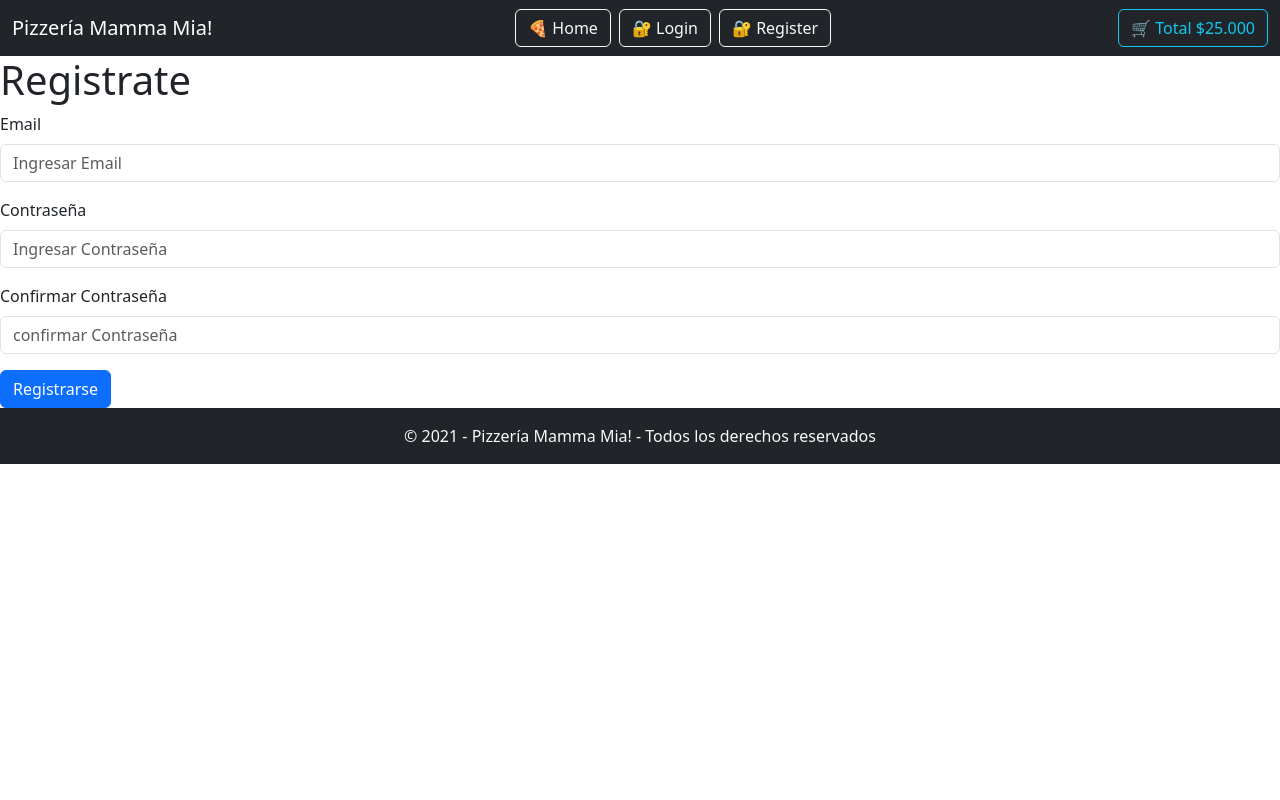
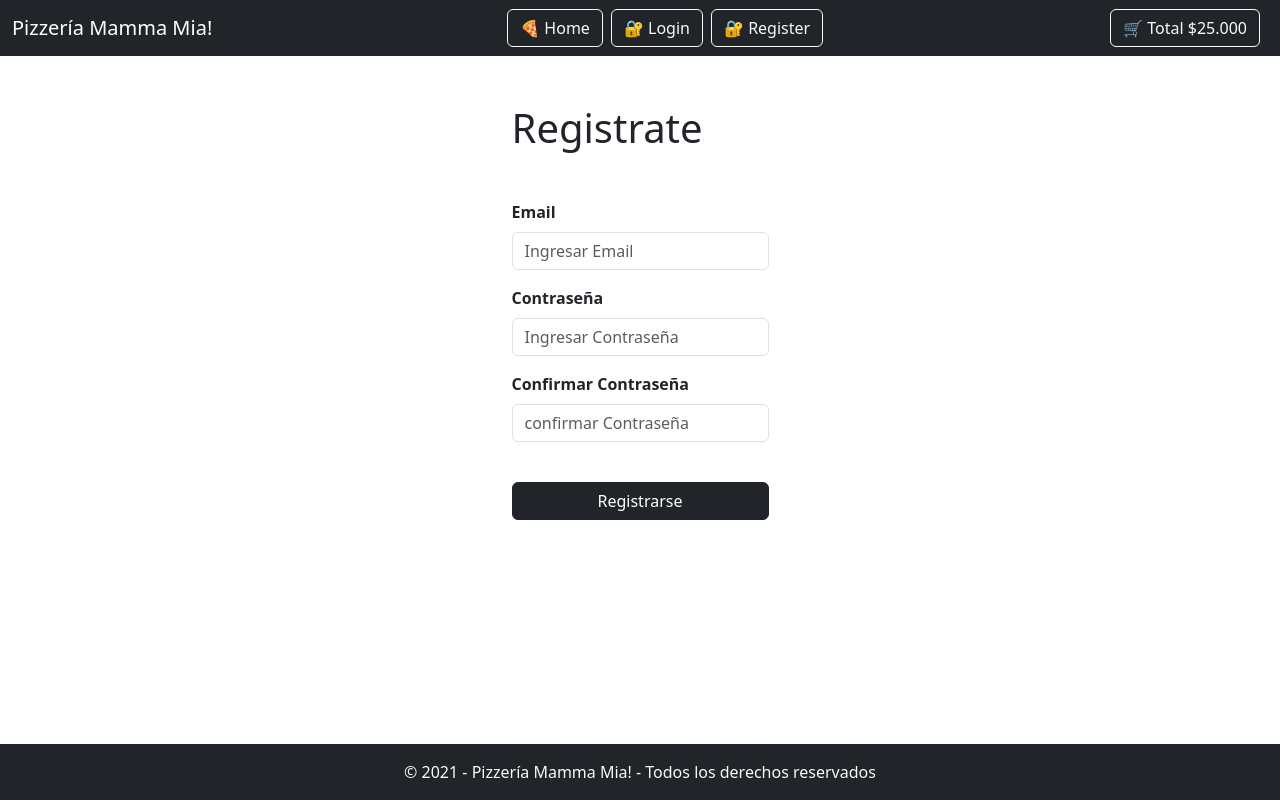
Before and after one commit to NatV1dal/Pizzeria-Mamma-Mia, a React (Vite) app: page /register in a window 1280 px wide. Built offline with nearby package versions, Linux system fonts and the light colour scheme.

Commit message:
configuracion componente Navbar

```diff
--- a/src/App.jsx
+++ b/src/App.jsx
@@ -17,9 +17,10 @@ function App() {
 
   return (
     <>
-    <div>
+    <div className="d-flex flex-column min-vh-100">
     <NavBar />
-
+    <main main className='flex-grow-1'>
+      <Container>
         <Routes>
           <Route path="/" element={<Home />}/>
           <Route path="/register" element={<Register />}/>
@@ -29,6 +30,9 @@ function App() {
           <Route path="/profile" element={<Profile />}/>
           <Route path="/*" element={<NotFound/>}/>
         </Routes>
+      </Container>
+    </main>
+
      <Footer />
     </div>
 
--- a/src/components/NavBar.jsx
+++ b/src/components/NavBar.jsx
@@ -1,5 +1,6 @@
 import { formatCurr } from "../utils/formatCurr";
 import { Navbar as BootstrapNavbar, Container, Button, Nav } from "react-bootstrap";
+import { Link } from "react-router-dom";
 
 function NavBar() {
     const total = 25000;
@@ -10,20 +11,21 @@ function NavBar() {
             <Container fluid className="d-flex justify-content-between">
                 <BootstrapNavbar.Brand>Pizzería Mamma Mia!</BootstrapNavbar.Brand>
                 <Nav>
-                    <Button variant="outline-light" className="me-2">🍕 Home</Button>
+                    <Link to="/" className="btn btn-outline-light me-2">🍕 Home</Link>
                     {token ? (
                         <>
-                            <Button variant="outline-light" className="me-2">🔐 Login</Button>
-                            <Button variant="outline-light">🔐 Register</Button>
+                            <Link to="login" className="btn btn-outline-light me-2">🔐 Login</Link>
+                            <Link to="register" className="btn btn-outline-light me-2">🔐 Register</Link>
                         </>
                     ) : (
                         <>
-                            <Button variant="outline-light" className="me-2">🔒 Logout</Button>
-                            <Button variant="outline-light">🔓 Profile</Button>
+                            <Link to="/" className="btn btn-outline-light me-2">🔒 Logout</Link>
+                            <Link to="profile" className="btn btn-outline-light me-2">🔓 Profile</Link>
+
                         </>
                     )}
                 </Nav>
-                <Button variant="outline-info">🛒 Total ${formatCurr(total)}</Button>
+                <Link to="cart" className="btn btn-outline-light me-2">🛒 Total ${formatCurr(total)}</Link>
             </Container>
         </BootstrapNavbar>
     );
--- a/src/data/pizzas.js
+++ b/src/data/pizzas.js
@@ -13,6 +13,6 @@ export const pizzas = async () => {
       img: "https://firebasestorage.googleapis.com/v0/b/apis-varias-mias.appspot.com/o/pizzeria%2Fpizza-1239077_640_cl.jpg?alt=media&token=6a9a33da-5c00-49d4-9080-784dcc87ec2c",
       ingredients: ["mozzarella", "tomates", "jamón", "orégano"],
       name: "napolitana",
-      price: 5950,
+      price: "5950",
     },
   ]
--- a/src/index.css
+++ b/src/index.css
@@ -20,12 +20,6 @@ a {
 }
 a:hover {
   color: #535bf2;
-}
-
-body {
-  margin: 0;
-  min-width: 320px;
-  min-height: 100vh;
 }
 
 h1 {
@@ -64,3 +58,10 @@ button:focus-visible {
     background-color: #f9f9f9;
   }
 }
+
+/*centrado de card */
+.col-md-4 {
+  display: flex;
+  justify-content: center;
+  align-items: center;
+}
--- a/src/pages/CardPizza.jsx
+++ b/src/pages/CardPizza.jsx
@@ -7,10 +7,10 @@ function CardPizza({ name, price, ingredients, img }) {
         <Card style={{ width: '20rem', marginBottom: '20px' }} className="shadow-sm">
             <Card.Img variant="top" src={img} alt={`Imagen de ${name}`} />
             <Card.Body>
-                <div className="fw-bold">Pizza {name}</div>
+                <div className="fw-bold fs-5">Pizza {name}</div>
                 <hr />
-                <Card.Subtitle className="mb-2 mt-4 text-muted text-center">Ingredientes:</Card.Subtitle>
-                <Card.Text className="mb-4 text-center fs-6">
+                <Card.Subtitle className="mb-2 mt-4 text-muted text-start">Ingredientes:</Card.Subtitle>
+                <Card.Text className="mb-4 text-start fs-6">
                 <ul className="list-unstyled">
                         {ingredients.map((ingredient, index) => (
                             <li key={index} className="ingredient">
@@ -20,7 +20,7 @@ function CardPizza({ name, price, ingredients, img }) {
                     </ul>
                 </Card.Text>
                 <hr />
-                <Card.Text className="mb-4 mt-2 text-center fs-5">
+                <Card.Text className="mb-4 mt-2 text-start fs-5 fw-bold">
                     <strong>Precio: </strong>${price.toLocaleString('es-CL')}
                 </Card.Text>
                 <div className="d-flex justify-content-between">
--- a/src/pages/Login.jsx
+++ b/src/pages/Login.jsx
@@ -38,14 +38,14 @@ const Login = () => {
   };
 
   return (
-    <div className="d-flex justify-content-center align-items-center vh-100">
+    <div className="d-flex justify-content-center align-items-center mt-5">
       <div>
-        <h1>Iniciar Sesión</h1>
+        <h1 className='mb-5'>Iniciar Sesión</h1>
         <Form className="formulario" onSubmit={validarDatos}>
           {error && <p className="text-danger">{errorMessage}</p>}
 
           <Form.Group className="mb-3" controlId="formBasicEmail">
-            <Form.Label>Email</Form.Label>
+            <Form.Label className="fw-bold">Email</Form.Label>
             <Form.Control
               type="email"
               placeholder="Ingresa tu correo"
@@ -55,7 +55,7 @@ const Login = () => {
           </Form.Group>
 
           <Form.Group className="mb-3" controlId="formBasicPass">
-            <Form.Label>Contraseña</Form.Label>
+            <Form.Label className="fw-bold">Contraseña</Form.Label>
             <Form.Control
               type="password"
               placeholder="Ingresa tu contraseña"
@@ -64,7 +64,7 @@ const Login = () => {
             />
           </Form.Group>
 
-          <Button variant="primary" type="submit">
+          <Button variant="dark" className="w-100 mt-4" type="submit">
             Ingresar
           </Button>
         </Form>
--- a/src/pages/Pizza.jsx
+++ b/src/pages/Pizza.jsx
@@ -1,4 +1,5 @@
 import { useState, useEffect } from "react"
+import { Container } from "react-bootstrap";
 import Button from 'react-bootstrap/Button';
 import Card from 'react-bootstrap/Card';
 
@@ -21,14 +22,16 @@ function Pizza() {
   }
 
   return (
-    <div className="d-flex justify-content-center mt-5">
+
+    <div className="row justify-content-center mt-4">
+      <div className="col-md-4 d-flex justify-content-center">
         <Card style={{ width: "20rem" }} className="shadow-sm">
           <Card.Img variant="top" src={pizza.img} alt={`Imagen de ${pizza.name}`} />
           <Card.Body>
             <Card.Title className="fw-bold">Pizza {pizza.name}</Card.Title>
             <hr className="pizza-divider" />
-          <Card.Subtitle className="mb-2 mt-4 text-muted text-center">Ingredientes:</Card.Subtitle>
-          <Card.Text className="mb-4 text-center fs-6">
+            <Card.Subtitle className="mb-2 mt-4 text-start text-muted">Ingredientes:</Card.Subtitle>
+            <Card.Text className="mb-4 text-start fs-6">
               <ul className="list-unstyled pizza-ingredients">
                 {pizza.ingredients.map((ingredient, index) => (
                   <li key={index} className="pizza-ingredient">
@@ -38,16 +41,17 @@ function Pizza() {
               </ul>
             </Card.Text>
             <hr className="pizza-divider" />
-          <Card.Text className="pizza-price">
+            <Card.Text className="pizza-desc">{pizza.desc}</Card.Text>
+            <Card.Text className="mb-4 mt-2 text-start fs-5 fw-bold">
               <strong>Precio: </strong>${pizza.price.toLocaleString("es-CL")}
             </Card.Text>
-          <Card.Text className="pizza-desc">{pizza.desc}</Card.Text>
             <Button variant="dark" className="pizza-button w-100">
             🛒 Añadir al carrito
             </Button>
           </Card.Body>
         </Card>
       </div>
+    </div>
   );
 }
 
--- a/src/pages/Register.jsx
+++ b/src/pages/Register.jsx
@@ -52,12 +52,14 @@ const Register = () => {
 
   return (
     <>
-    <h1>Registrate</h1>
+    <div className="d-flex justify-content-center align-items-center mt-5">
+        <div>
+        <h1 className='mb-5'>Registrate</h1>
     <Form className='formulario' onSubmit={validarDatos}>
     {error && <p className="text-danger">{errorMessage}</p>}
 
     <Form.Group className="mb-3" controlId="formBasicEmail">
-        <Form.Label>Email</Form.Label>
+        <Form.Label className="fw-bold">Email</Form.Label>
             <Form.Control
                 type="email"
                 placeholder="Ingresar Email"
@@ -67,7 +69,7 @@ const Register = () => {
     </Form.Group>
 
     <Form.Group className="mb-3" controlId="formBasicPass">
-        <Form.Label>Contraseña</Form.Label>
+        <Form.Label className="fw-bold">Contraseña</Form.Label>
             <Form.Control
                 type="password"
                 placeholder="Ingresar Contraseña"
@@ -77,7 +79,7 @@ const Register = () => {
     </Form.Group>
 
     <Form.Group className="mb-3" controlId="formBasicPassConf">
-        <Form.Label>Confirmar Contraseña</Form.Label>
+        <Form.Label className="fw-bold">Confirmar Contraseña</Form.Label>
             <Form.Control
                 type="password"
                 placeholder="confirmar Contraseña"
@@ -86,10 +88,14 @@ const Register = () => {
             />
     </Form.Group>
 
-      <Button variant="primary" type="submit">
+      <Button variant="dark" className="w-100 mt-4" type="submit">
         Registrarse
       </Button>
     </Form>
+
+        </div>
+    </div>
+
     </>
   )
 }
--- a/src/style/Header.css
+++ b/src/style/Header.css
@@ -5,7 +5,7 @@
     background-size: cover;
     background-position: center;
     height: 350px;
-    width: 100vw;
+    width: 100%;
     display: flex;
     justify-content: center;
     align-items: center;
```
Lines whose indentation alone changed are shown as unchanged.
